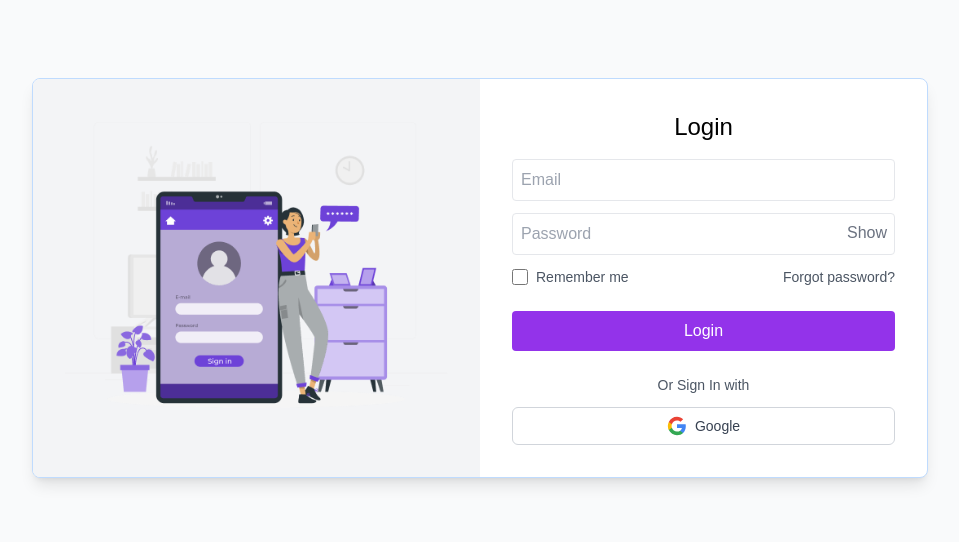
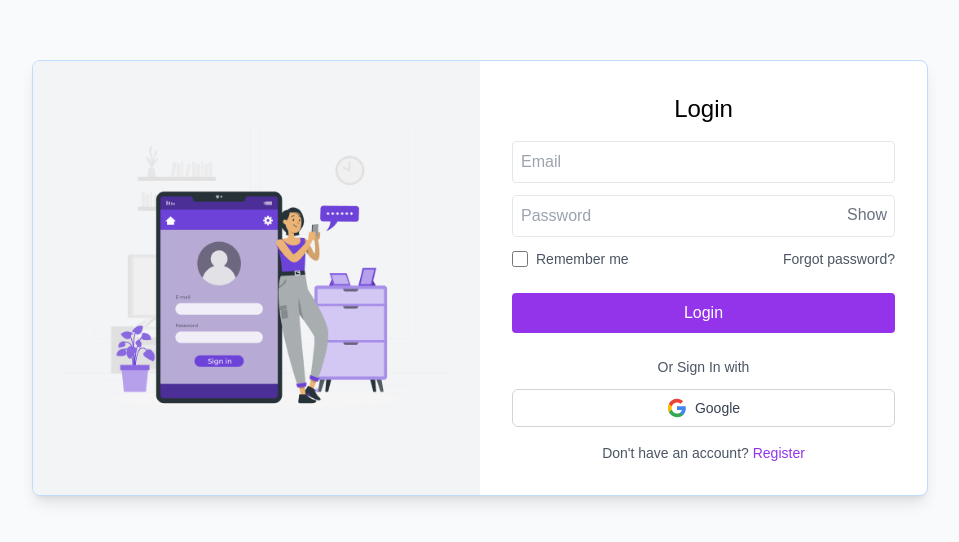
Before and after one commit to rajuahmmed111/Chat-Application-Client, a Next.js app: page /login in a window 1280 px wide. Shown: the part 122-664 px from the top of the page, without its empty margins (160-1119 px from the left). Built offline with nearby package versions, Linux system fonts and the light colour scheme.

Commit message:
update login page design

```diff
--- a/src/app/(auth)/login/page.tsx
+++ b/src/app/(auth)/login/page.tsx
@@ -139,6 +139,17 @@
                   </svg>
                   Google
                 </button>
+                <div className="mt-4 text-center">
+                  <p className="text-sm text-gray-600">
+                    Don&apos;t have an account?{" "}
+                    <Link
+                      href="/registration"
+                      className="text-purple-600 hover:underline"
+                    >
+                      Register
+                    </Link>
+                  </p>
+                </div>
               </div>
             </div>
           </div>
--- a/src/components/registration/inputField.tsx
+++ b/src/components/registration/inputField.tsx
@@ -12,6 +12,7 @@
 import toast from "react-hot-toast";
 import { useRouter } from "next/navigation";
 import "react-phone-number-input/style.css";
+import Link from "next/link";
 
 interface IFormData {
   firstName: string;
@@ -47,7 +48,7 @@
     resolver: yupResolver(validationSchema),
   });
 
-  const [createUser, {isLoading}] = useCreateUserMutation();
+  const [createUser, { isLoading }] = useCreateUserMutation();
 
   const router = useRouter();
 
@@ -187,8 +188,17 @@
         disabled={isLoading}
         className="w-full bg-purple-600 hover:bg-[#1a237e]/90 text-white py-6"
       >
-        {isLoading ? "Sign Up...": "Registration"}
+        {isLoading ? "Sign Up..." : "Registration"}
       </Button>
+
+      <div className="mt-4 text-center">
+        <p className="text-sm text-gray-600">
+          Already have an account?{" "}
+          <Link href="/login" className="text-purple-600 hover:underline">
+            Login
+          </Link>
+        </p>
+      </div>
     </form>
   );
 };
```
